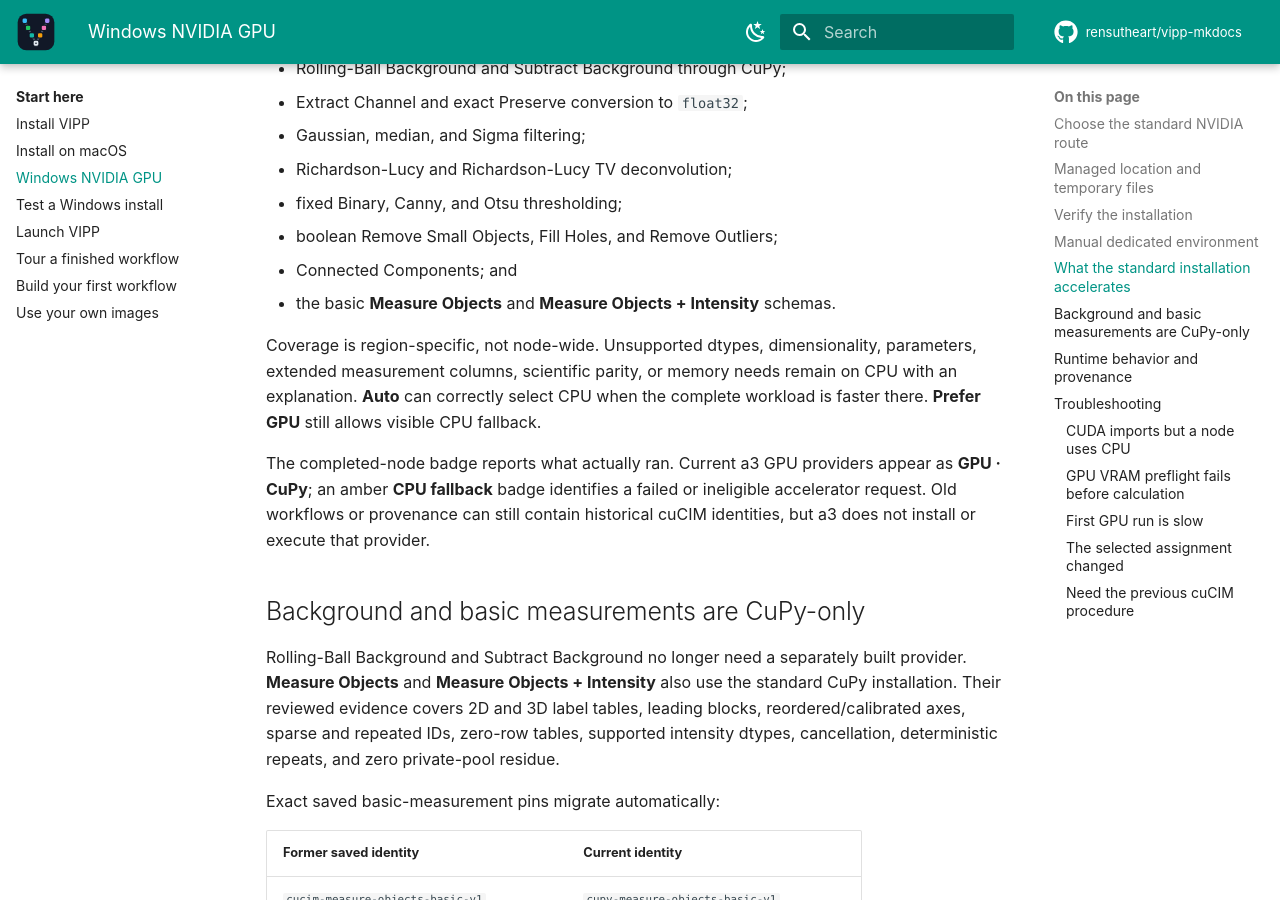
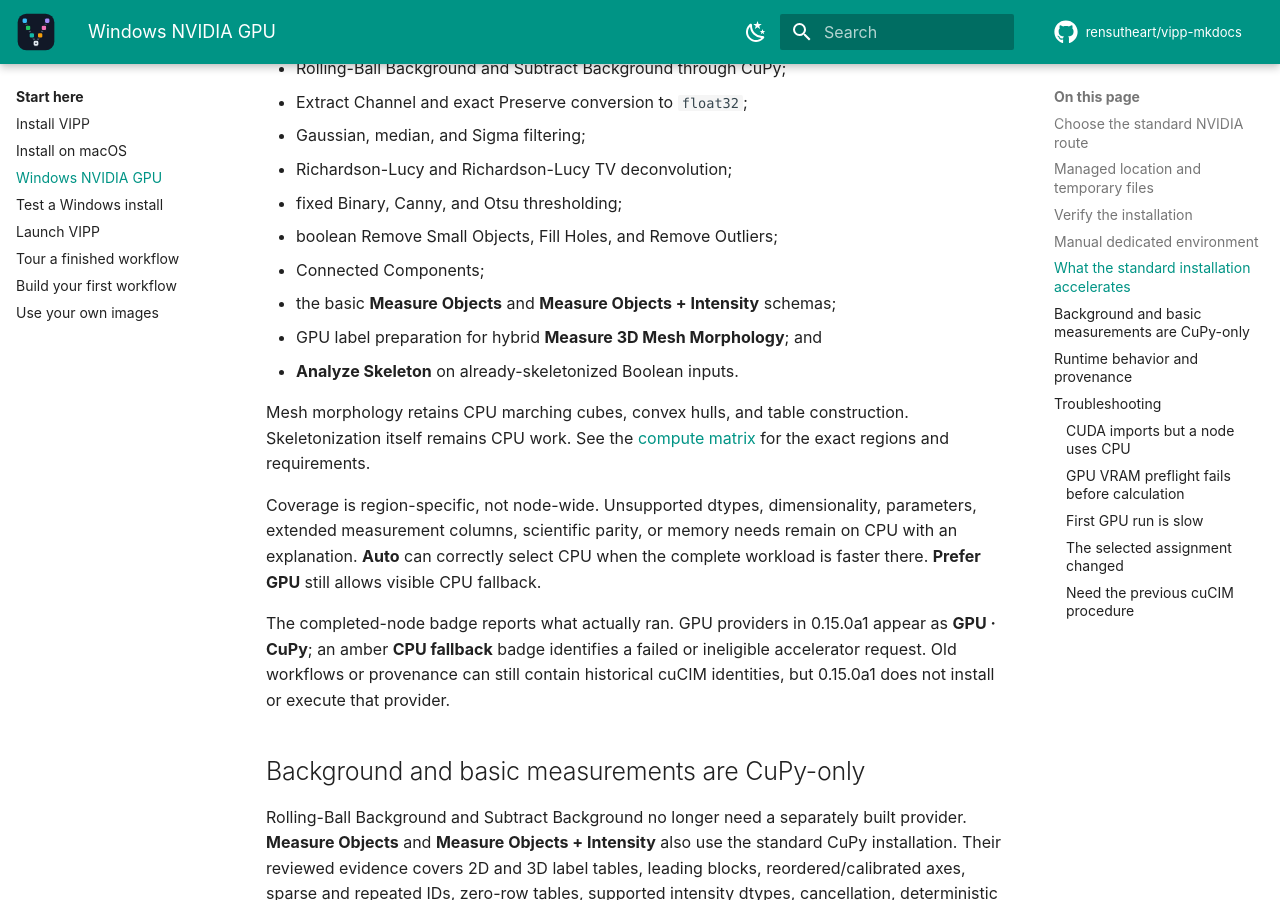
Before and after one commit to rensutheart/vipp-mkdocs, an MkDocs documentation site: the page built from docs/getting-started/windows-cuda.md, in a window 1280 px wide and 900 px high, scrolled down 2971 px. Built offline with MkDocs 1.6.1 and Material for MkDocs 9.7.7, drawn with Linux system fonts in a browser that asks for light colours; plug-ins that fetch from the network failed and are left out; comment, search, counter and statistics services are not loaded; the version menu is left out; some of the changed text lies outside the part shown.

Commit message:
docs: correct stale release references and GPU coverage

```diff
--- a/docs/getting-started/windows-cuda.md
+++ b/docs/getting-started/windows-cuda.md
@@ -6,7 +6,7 @@ route. It installs CuPy/CuPyX and the matching CUDA component packages inside a
 private VIPP environment; no CUDA Toolkit, Visual Studio, CMake, `nvcc`, cuCIM
 bundle, or locally built provider wheel is required.
 
-!!! warning "Use the exact a3 release"
+!!! warning "Use the exact 0.15.0a1 release"
     Download the installer and checksum only from the
     [official v0.15.0a1 release](https://github.com/rensutheart/napari-vipp/releases/tag/v0.15.0a1).
     Verify `VIPP-Setup-0.15.0a1-Windows-x86_64-UNSIGNED.exe` against
@@ -120,8 +120,15 @@ Reviewed GPU candidates cover operation-specific regions of:
 - Richardson-Lucy and Richardson-Lucy TV deconvolution;
 - fixed Binary, Canny, and Otsu thresholding;
 - boolean Remove Small Objects, Fill Holes, and Remove Outliers;
-- Connected Components; and
-- the basic **Measure Objects** and **Measure Objects + Intensity** schemas.
+- Connected Components;
+- the basic **Measure Objects** and **Measure Objects + Intensity** schemas;
+- GPU label preparation for hybrid **Measure 3D Mesh Morphology**; and
+- **Analyze Skeleton** on already-skeletonized Boolean inputs.
+
+Mesh morphology retains CPU marching cubes, convex hulls, and table construction.
+Skeletonization itself remains CPU work. See the
+[compute matrix](../how-to/choose-compute.md#gpu-regions-in-0150a1) for the exact
+regions and requirements.
 
 Coverage is region-specific, not node-wide. Unsupported dtypes, dimensionality,
 parameters, extended measurement columns, scientific parity, or memory needs
@@ -129,10 +136,10 @@ remain on CPU with an explanation. **Auto** can correctly select CPU when the
 complete workload is faster there. **Prefer GPU** still allows visible CPU
 fallback.
 
-The completed-node badge reports what actually ran. Current a3 GPU providers
+The completed-node badge reports what actually ran. GPU providers in 0.15.0a1
 appear as **GPU · CuPy**; an amber **CPU fallback** badge identifies a failed or
 ineligible accelerator request. Old workflows or provenance can still contain
-historical cuCIM identities, but a3 does not install or execute that provider.
+historical cuCIM identities, but 0.15.0a1 does not install or execute that provider.
 
 ## Background and basic measurements are CuPy-only
 
@@ -217,7 +224,7 @@ changes. Run **Find fastest pipeline…** again and review the new evidence.
 ### Need the previous cuCIM procedure
 
 Use the matching archived release page for the old environment. Do not apply
-that procedure to a3. The [0.13.0a7 release page](../releases/0.13.0a7.md) is
+that procedure to 0.15.0a1. The [0.13.0a7 release page](../releases/0.13.0a7.md) is
 preserved as the historical record.
 
 Continue with [Choose CPU or GPU compute](../how-to/choose-compute.md) and the
```
Also changed, not shown: docs/concepts/axes-and-metadata.md (+1 -1 lines), docs/workflows/object-measurements-tables.md (+2 -2 lines), docs/workflows/psf-deconvolution.md (+2 -2 lines), docs/workflows/segmentation-label-cleanup.md (+1 -1 lines).
